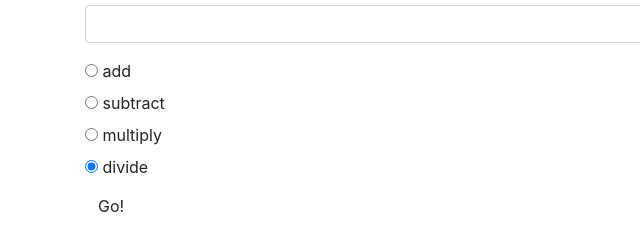
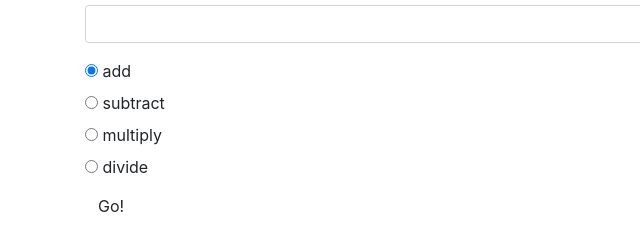
Before and after one commit to godfreyowidi/simpleCalculator, a plain HTML site: page index.html in a window 1280 px wide. Shown: the part 169-403 px from the top of the page, 0-640 px from the left. Drawn offline with Linux system fonts and the light colour scheme.

Commit message:
add final code after refactor.

```diff
--- a/index.html
+++ b/index.html
@@ -30,19 +30,19 @@
       </div>
       <div class="radio">
         <label>
-          <input type="radio" name="operator" value="add" checked>
+          <input type="radio" name="operator" value="subtract">
           subtract
         </label>
       </div>
       <div class="radio">
         <label>
-          <input type="radio" name="operator" value="add" checked>
+          <input type="radio" name="operator" value="multiply">
           multiply
         </label>
       </div>
       <div class="radio">
         <label>
-          <input type="radio" name="operator" value="add" checked>
+          <input type="radio" name="operator" value="divide">
           divide
         </label>
       </div>
```
Also changed, not shown: js/script.js (+0 -8 lines).
